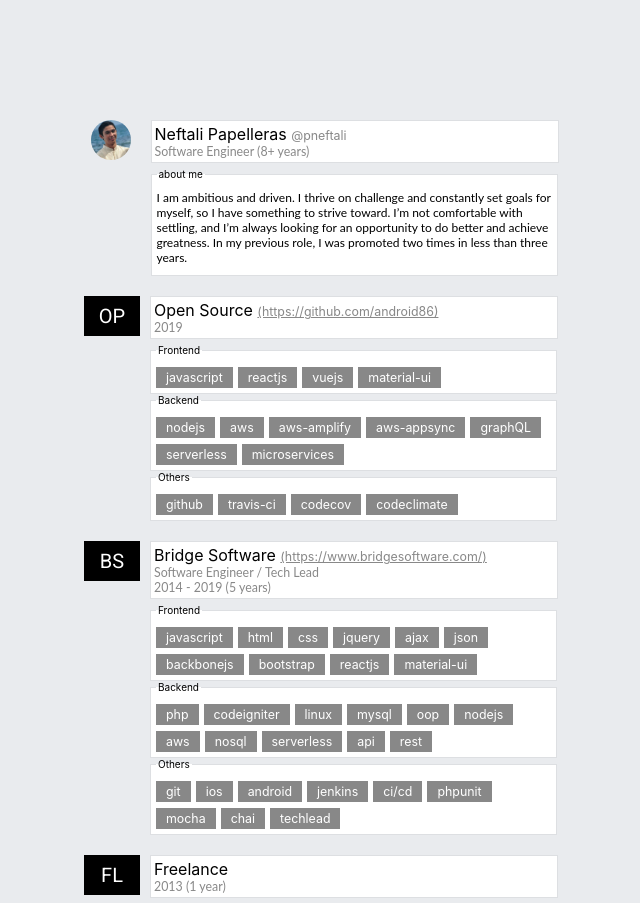
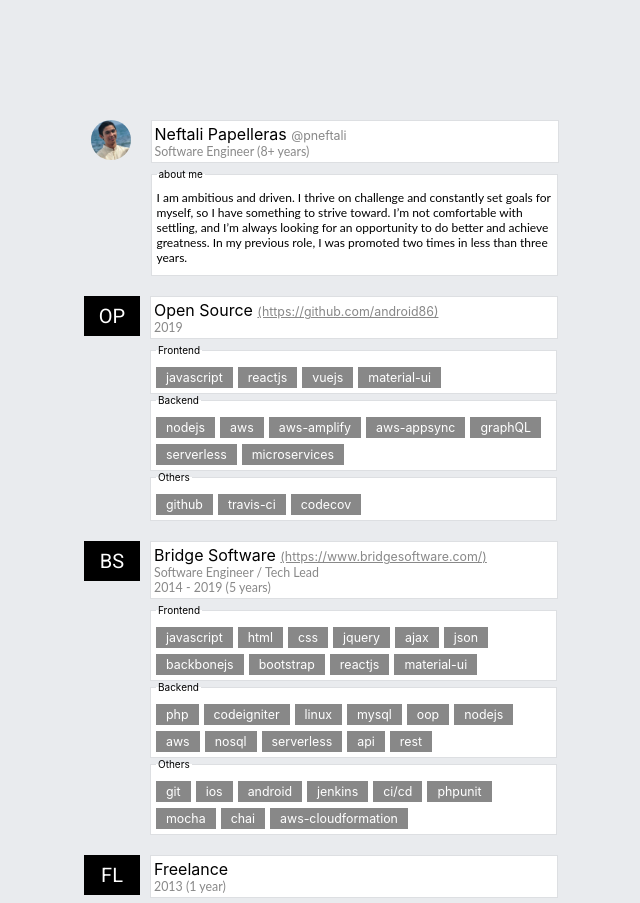
Before and after one commit to n3rfd/n3rfd.github.io, a React (Create React App) app: page / in a window 1280 px wide. Shown: the top 903 px of the page, without its empty margins (324-964 px from the left). Built offline with nearby package versions, Linux system fonts and the light colour scheme; no server answers; what aws-amplify would draw is missing.

Commit message:
skill +w cloudformation

```diff
--- a/src/App.js
+++ b/src/App.js
@@ -135,7 +135,6 @@ function App() {
           <span className="tags">github</span>
           <span className="tags">travis-ci</span>
           <span className="tags">codecov</span>
-          <span className="tags">codeclimate</span>
         </fieldset>
       </div>
 
@@ -188,7 +187,7 @@ function App() {
           <span className="tags">phpunit</span>
           <span className="tags">mocha</span>
           <span className="tags">chai</span>
-          <span className="tags">techlead</span>
+          <span className="tags">aws-cloudformation</span>
         </fieldset>
       </div>
       {/* </div> */}
```
